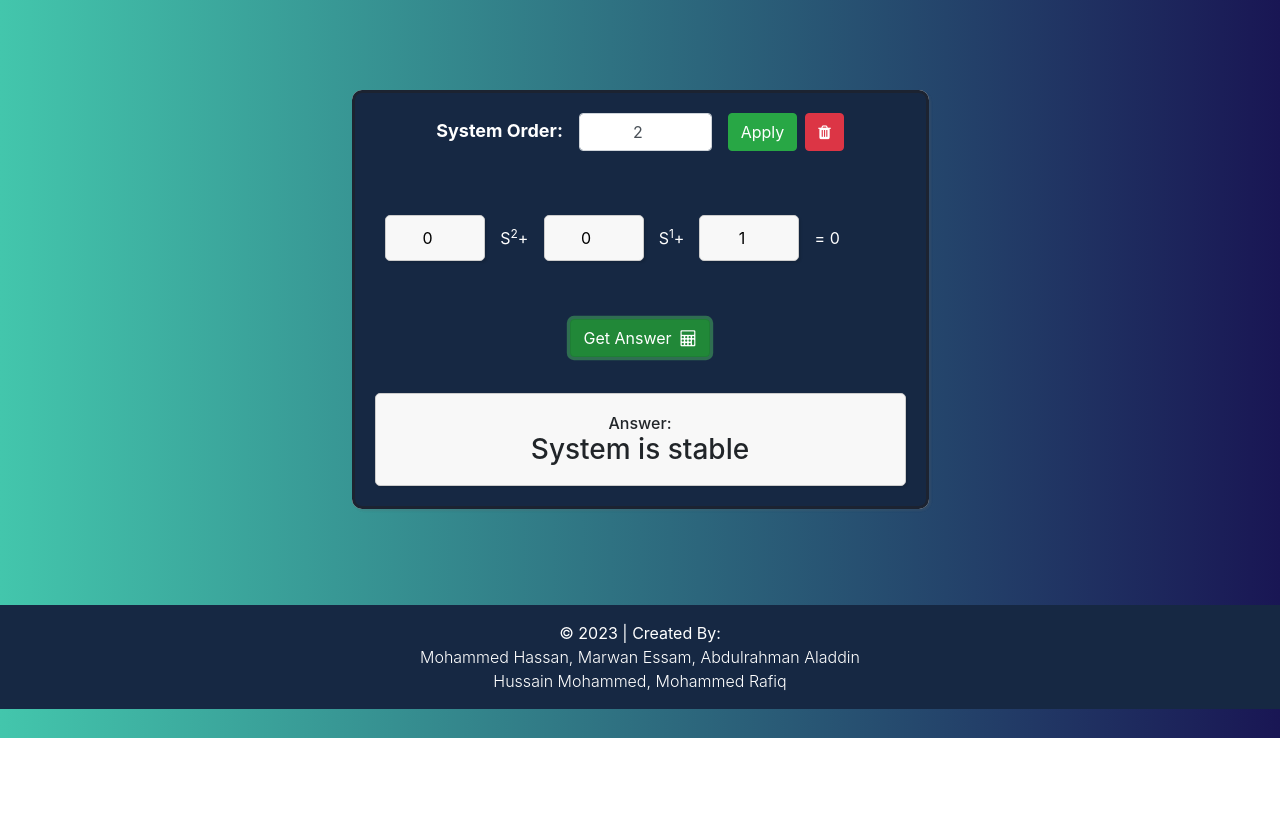
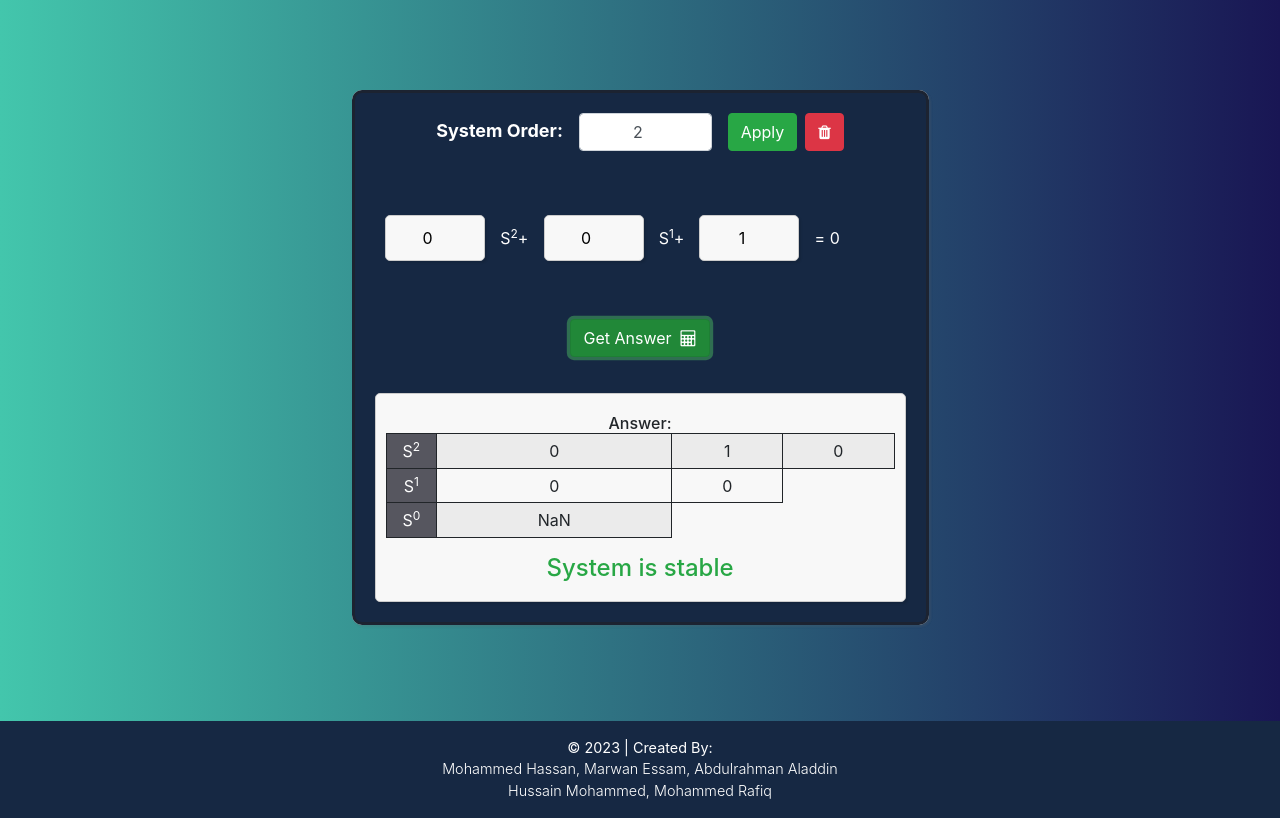
Before and after one commit to mohamedhassan279/Routh-Hurwitz-stability, a plain HTML site: page index.html in a window 1280 px wide. Both pictures are taken after a click on the button "Get Answer". Shown: the part 62-880 px from the top of the page. Before the commit the page ends 800 px from the top, so only its background shows below. Drawn offline with nearby package versions, Linux system fonts and the light colour scheme.

Commit message:
add routh table :)

```diff
--- a/index.html
+++ b/index.html
@@ -61,7 +61,8 @@
                       </button>
                 </div>
                 <div class="resultbox">
-                  <h2 class="xsmallbox xcont">Answer: <h3 id="ans"></h3></h2>
+                  <h2 class="xsmallbox xcont">Answer:</h2>
+                  <div id="answer"></div>
                 </div>
               </div>
             </div>
--- a/script.js
+++ b/script.js
@@ -1,7 +1,9 @@
 function clearall() {
   const inputs = document.querySelectorAll("input");
+  const answer = document.getElementById("answer");
+  answer.innerHTML = "";
   for (let i = 0; i < inputs.length; i++) {
-    if(inputs[i].id=="order") continue;
+    if (inputs[i].id == "order") continue;
     inputs[i].value = "0";
   }
   const dbox = document.querySelector(".dbox");
@@ -9,6 +11,8 @@ function clearall() {
 }
 
 function buildEqn() {
+  const answer = document.getElementById("answer");
+  answer.innerHTML = "";
   const order = document.getElementById("order").value;
   const eqnBox = document.querySelector(".quadeqbox");
 
@@ -21,7 +25,7 @@ function buildEqn() {
     input.type = "number";
     input.autocomplete = "off";
     input.id = String.fromCharCode(97 + i);
-    if(i == order) input.value = 1;
+    if (i == order) input.value = 1;
     else input.value = 0;
     input.classList.add("input-margin-bottom"); // add class to input element
     eqnBox.appendChild(input);
@@ -45,6 +49,8 @@ function buildEqn() {
 
 
 function quadcalc() {
+  const answer = document.getElementById("answer");
+  answer.innerHTML = "";
   const order = document.getElementById("order").value;
   const coefficients = [];
 
@@ -53,8 +59,34 @@ function quadcalc() {
     const input = document.getElementById(String.fromCharCode(97 + i));
     coefficients.push(parseFloat(input.value));
   }
-  const answer = document.getElementById("ans");
-  answer.textContent = solveSystem (coefficients, order);
+  let ans = solveSystem(coefficients, order);
+  let routh = ans[0];
+  const table = document.createElement("table");
+
+  console.log("r", routh);
+  // create table body rows
+  for (var i = routh.length - 1; i >= 0; i--) {
+    var bodyRow = document.createElement("tr");
+    var label = document.createElement("td");
+    label.innerHTML = `<span>S<sup>${i}</sup></span>`;
+    bodyRow.appendChild(label);
+    for (var j = 0; j < routh[i].length; j++) {
+      var bodyCell = document.createElement("td");
+      bodyCell.textContent = routh[i][j];
+      bodyRow.appendChild(bodyCell);
+    }
+    table.appendChild(bodyRow);
+  }
+  answer.appendChild(table);
+  let stable = document.createElement("h4");
+  stable.textContent = ans[1];
+  if (ans[1].indexOf("unstable") !== -1) {
+    stable.style.color = "#dc3545";
+  }
+  else {
+    stable.style.color = "#28a745";
+  }
+  answer.appendChild(stable);
 }
 
 document.addEventListener("keydown", function (event) {
@@ -68,10 +100,10 @@ document.addEventListener("keydown", function (event) {
   }
 });
 
-function check (routhTable) {
+function check(routhTable) {
   let x = 0;
   for (let i = 1; i < routhTable.length; i++) {
-    if (routhTable[i][0] * routhTable[i-1][0] < 0) {
+    if (routhTable[i][0] * routhTable[i - 1][0] < 0) {
       x++;
     }
   }
@@ -84,10 +116,10 @@ function check (routhTable) {
   return `System is unstable, it has ${x} poles in the right half plane.`;
 }
 
-function checkZeroRow (row) {
-  console.log (`now iam check ${row} with length ${row.length}`);
+function checkZeroRow(row) {
+  console.log(`now iam check ${row} with length ${row.length}`);
   for (let i = 0; i < row.length; i++) {
-    console.log (row[i]);
+    console.log(row[i]);
     if (row[i] != 0) {
       return false;
     }
@@ -95,7 +127,7 @@ function checkZeroRow (row) {
   return true;
 }
 
-function solveSystem (coefficients, order) {
+function solveSystem(coefficients, order) {
   coefficients.reverse();
 
   if (order == 0) {
@@ -118,69 +150,69 @@ function solveSystem (coefficients, order) {
   // initiate the routh table
   const routhTable = new Array();
   for (let i = 0; i <= order; i++) {
-    routhTable.push ([]);
+    routhTable.push([]);
   }
 
   // set the first row
-  for (let i = order; i >= 0; i-=2) {
-    routhTable[order].push (coefficients[i]);
+  for (let i = order; i >= 0; i -= 2) {
+    routhTable[order].push(coefficients[i]);
   }
-  routhTable[order].push (0);
+  routhTable[order].push(0);
 
   // set second row
-  for (let i = order-1; i >= 0; i -= 2) {
-    routhTable[order-1].push (coefficients[i]);
+  for (let i = order - 1; i >= 0; i -= 2) {
+    routhTable[order - 1].push(coefficients[i]);
   }
-  routhTable[order-1].push (0);
+  routhTable[order - 1].push(0);
 
   // get the rest of the table
-  for (let i = order-2; i >= 0; i--) {
+  for (let i = order - 2; i >= 0; i--) {
     for (let j = 0; j < i; j++) {
       let sz = routhTable[i].length;
-      let f1 = routhTable[i+1][0];
-      let f2 = routhTable[i+2][0];
-      let f3 = routhTable[i+2][sz+1];
-      let f4 = routhTable[i+1][sz+1];
-      console.log (i + " " + sz + " " + f1 + " " + f2 + " " + f3 + " " + f4);
-      routhTable[i].push ((f1 * f3 - f2 * f4) / f1);
-      console.log ((f1 * f3 - f2 * f4) / f1);
+      let f1 = routhTable[i + 1][0];
+      let f2 = routhTable[i + 2][0];
+      let f3 = routhTable[i + 2][sz + 1];
+      let f4 = routhTable[i + 1][sz + 1];
+      console.log(i + " " + sz + " " + f1 + " " + f2 + " " + f3 + " " + f4);
+      routhTable[i].push((f1 * f3 - f2 * f4) / f1);
+      console.log((f1 * f3 - f2 * f4) / f1);
     }
     if (i === 0) {
       let f1 = routhTable[1][0];
       let f2 = routhTable[2][0];
       let f3 = routhTable[2][1];
       let f4 = routhTable[1][1];
-      routhTable[i].push ((f1 * f3 - f2 * f4) / f1);
-      console.log ((f1 * f3 - f2 * f4) / f1);
+      routhTable[i].push((f1 * f3 - f2 * f4) / f1);
+      console.log((f1 * f3 - f2 * f4) / f1);
       if (routhTable[0][0] === 0) {
         routhTable[0][0] = Number.EPSILON;
       }
       break;
     }
-    routhTable[i].push (0);
-    if (checkZeroRow (routhTable[i])) {
-      console.log (`row ${i} all zeroes`);
-      console.log (routhTable[i]);
-      routhTable[i] = getNewCoeffs (routhTable[i+1], i+1);
-      console.log (`new row ${i} = ${routhTable[i]}`);
+    routhTable[i].push(0);
+    if (checkZeroRow(routhTable[i])) {
+      console.log(`row ${i} all zeroes`);
+      console.log(routhTable[i]);
+      routhTable[i] = getNewCoeffs(routhTable[i + 1], i + 1);
+      console.log(`new row ${i} = ${routhTable[i]}`);
     } else if (routhTable[i][0] == 0) {
-      console.log (`row ${i} starts with zero`);
-      console.log (routhTable[i]);
+      console.log(`row ${i} starts with zero`);
+      console.log(routhTable[i]);
       routhTable[i][0] = Number.EPSILON;
-      if (routhTable[i+1][0] < 0) {
+      if (routhTable[i + 1][0] < 0) {
         routhTable[i][0] *= -1;
       }
       console.log(routhTable[i]);
     }
   }
-  console.log (routhTable);
-  return check(routhTable);
+  console.log(routhTable);
+  return [routhTable, check(routhTable)];
 }
 
-function getNewCoeffs (row, order) {
-  const arr = new Array ();
+function getNewCoeffs(row, order) {
+  const arr = new Array();
   for (let i = 0; i < order; i++) {
-    arr.push (row[i] * (order - i*2));
+    arr.push(row[i] * (order - i * 2));
   }
   return arr;
 }
--- a/style.css
+++ b/style.css
@@ -1,6 +1,5 @@
 body {
   background: linear-gradient(to right, #43c6ac, #191654);
-  /* W3C, IE 10+/ Edge, Firefox 16+, Chrome 26+, Opera 12+, Safari 7+ */
 }
 
 input {
@@ -56,7 +55,7 @@ input {
 
 footer {
   background-color: #1c2331;
-  font-size: 16px;
+  font-size: 90%;
   padding: 20px 0;
 }
 
@@ -76,3 +75,47 @@ footer p span {
   font-size: large;
   font-weight: bold;
 }
+
+table {
+  font-size: 1rem;
+  font-weight: 400;
+  line-height: 1.5;
+  color: #212529;
+  text-align: center;
+  box-sizing: border-box;
+  border-collapse: collapse;
+  width: 100%;
+  margin-bottom: 1rem;
+  background-color: transparent;
+  border-radius: 5rem;
+}
+
+td {
+  font-size: 1rem;
+  font-weight: 400;
+  line-height: 1.5;
+  color: #212529;
+  text-align: center;
+  border-collapse: collapse;
+  box-sizing: border-box;
+  padding: .3rem;
+  vertical-align: top;
+  border: 1px solid #212529;
+}
+
+tr:nth-of-type(odd) {
+  background-color: rgba(0, 0, 0, .05);
+}
+
+td:first-of-type {
+  font-size: 1rem;
+  line-height: 1.5;
+  border-collapse: collapse;
+  box-sizing: border-box;
+  text-align: inherit;
+  padding: .3rem;
+  vertical-align: bottom;
+  color: #fff;
+  background-color: #56565f;
+  width: 10%;
+}
```
